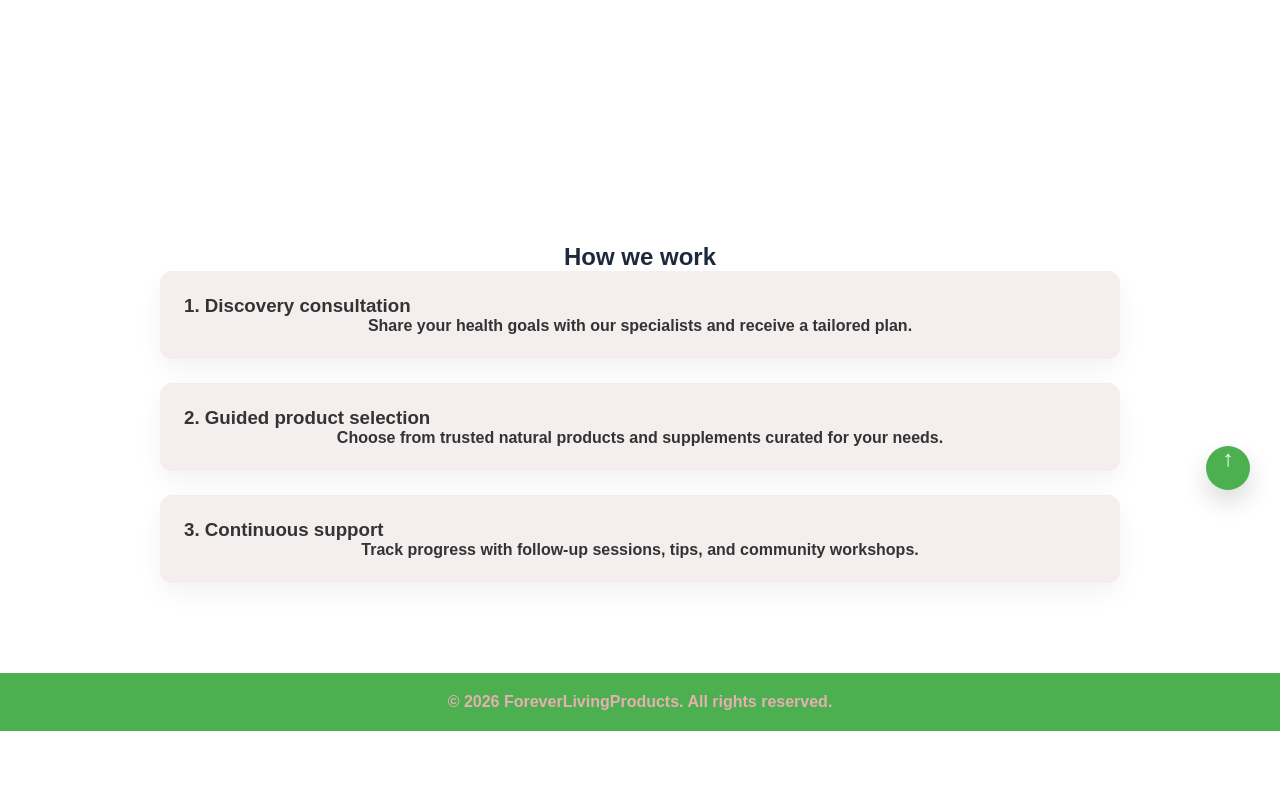
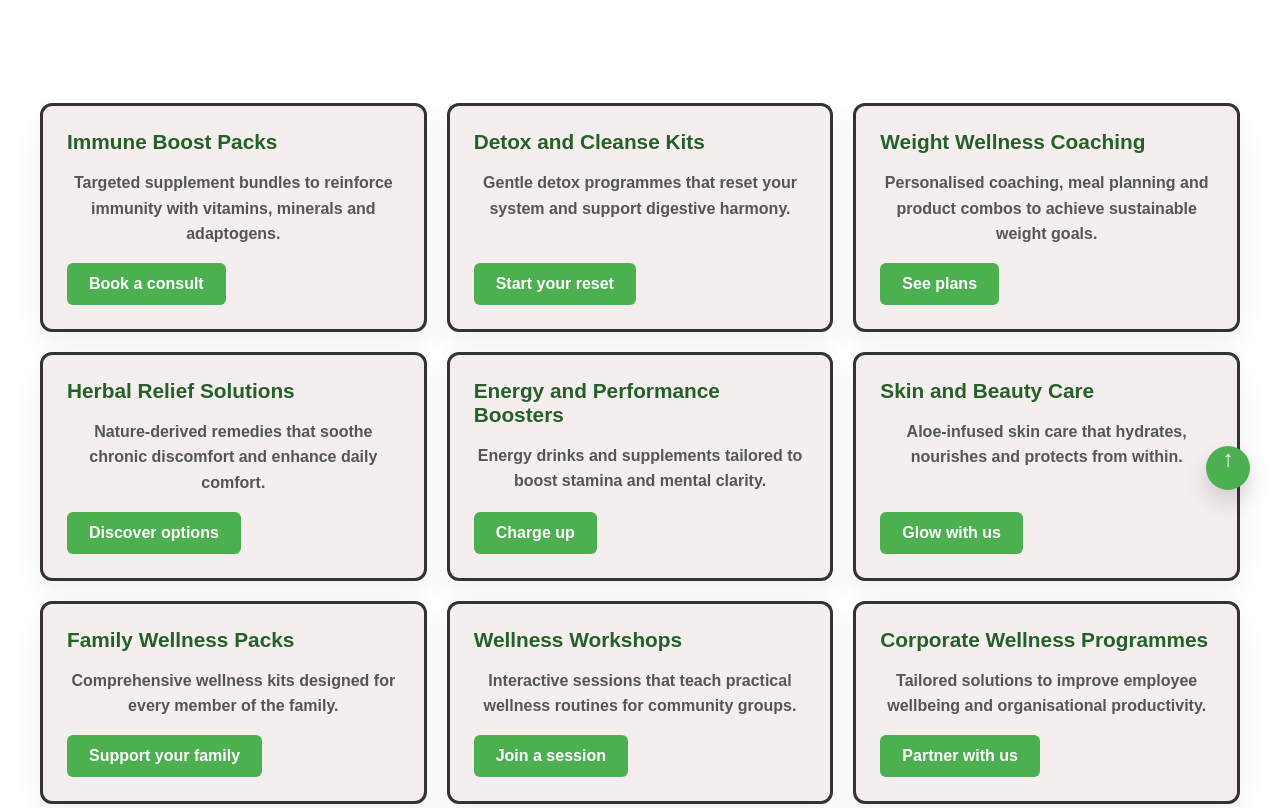
Before and after one commit to jonathanolum415-lab/FLP-2.0, a plain HTML site: page services.html in a window 1280 px wide. Shown: the part 280-1088 px from the top of the page. Before the commit the page ends 1011 px from the top, so only its background shows below. Drawn offline with Linux system fonts and the light colour scheme.

Commit message:
Restore static service content

```diff
--- a/services.html
+++ b/services.html
@@ -31,7 +31,53 @@
                 build lasting wellness routines.</p>
         </section>
         <section class="page-section">
-            <div class="services-container"></div>
+            <div class="services-container">
+                <article class="service-card">
+                    <h3>Immune Boost Packs</h3>
+                    <p>Targeted supplement bundles to reinforce immunity with vitamins, minerals and adaptogens.</p>
+                    <a class="button" href="contacts.html">Book a consult</a>
+                </article>
+                <article class="service-card">
+                    <h3>Detox and Cleanse Kits</h3>
+                    <p>Gentle detox programmes that reset your system and support digestive harmony.</p>
+                    <a class="button" href="contacts.html">Start your reset</a>
+                </article>
+                <article class="service-card">
+                    <h3>Weight Wellness Coaching</h3>
+                    <p>Personalised coaching, meal planning and product combos to achieve sustainable weight goals.</p>
+                    <a class="button" href="contacts.html">See plans</a>
+                </article>
+                <article class="service-card">
+                    <h3>Herbal Relief Solutions</h3>
+                    <p>Nature-derived remedies that soothe chronic discomfort and enhance daily comfort.</p>
+                    <a class="button" href="contacts.html">Discover options</a>
+                </article>
+                <article class="service-card">
+                    <h3>Energy and Performance Boosters</h3>
+                    <p>Energy drinks and supplements tailored to boost stamina and mental clarity.</p>
+                    <a class="button" href="contacts.html">Charge up</a>
+                </article>
+                <article class="service-card">
+                    <h3>Skin and Beauty Care</h3>
+                    <p>Aloe-infused skin care that hydrates, nourishes and protects from within.</p>
+                    <a class="button" href="contacts.html">Glow with us</a>
+                </article>
+                <article class="service-card">
+                    <h3>Family Wellness Packs</h3>
+                    <p>Comprehensive wellness kits designed for every member of the family.</p>
+                    <a class="button" href="contacts.html">Support your family</a>
+                </article>
+                <article class="service-card">
+                    <h3>Wellness Workshops</h3>
+                    <p>Interactive sessions that teach practical wellness routines for community groups.</p>
+                    <a class="button" href="contacts.html">Join a session</a>
+                </article>
+                <article class="service-card">
+                    <h3>Corporate Wellness Programmes</h3>
+                    <p>Tailored solutions to improve employee wellbeing and organisational productivity.</p>
+                    <a class="button" href="contacts.html">Partner with us</a>
+                </article>
+            </div>
         </section>
         <section class="page-section">
             <h2>How we work</h2>
```
Also changed, not shown: index.html (+17 -1 lines).
